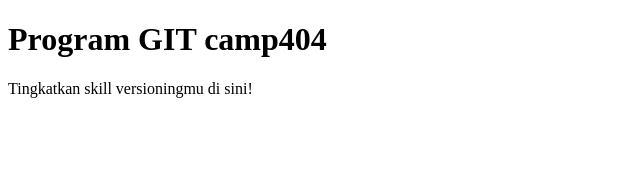
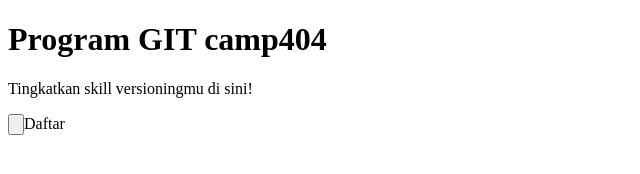
Before and after one commit to rizal-01/latihanGIT, a plain HTML site: page index.html in a window 1280 px wide. Shown: the full height of the page, 0-640 px from the left. Drawn offline with Linux system fonts and the light colour scheme.

Commit message:
Mengubah index.html dari github

```diff
--- a/index.html
+++ b/index.html
@@ -9,5 +9,6 @@
   <body>
     <h1>Program GIT camp404</h1>
     <p>Tingkatkan skill versioningmu di sini!</p>
+    <input type ="button">Daftar</input>
   </body>
 </html>
```
